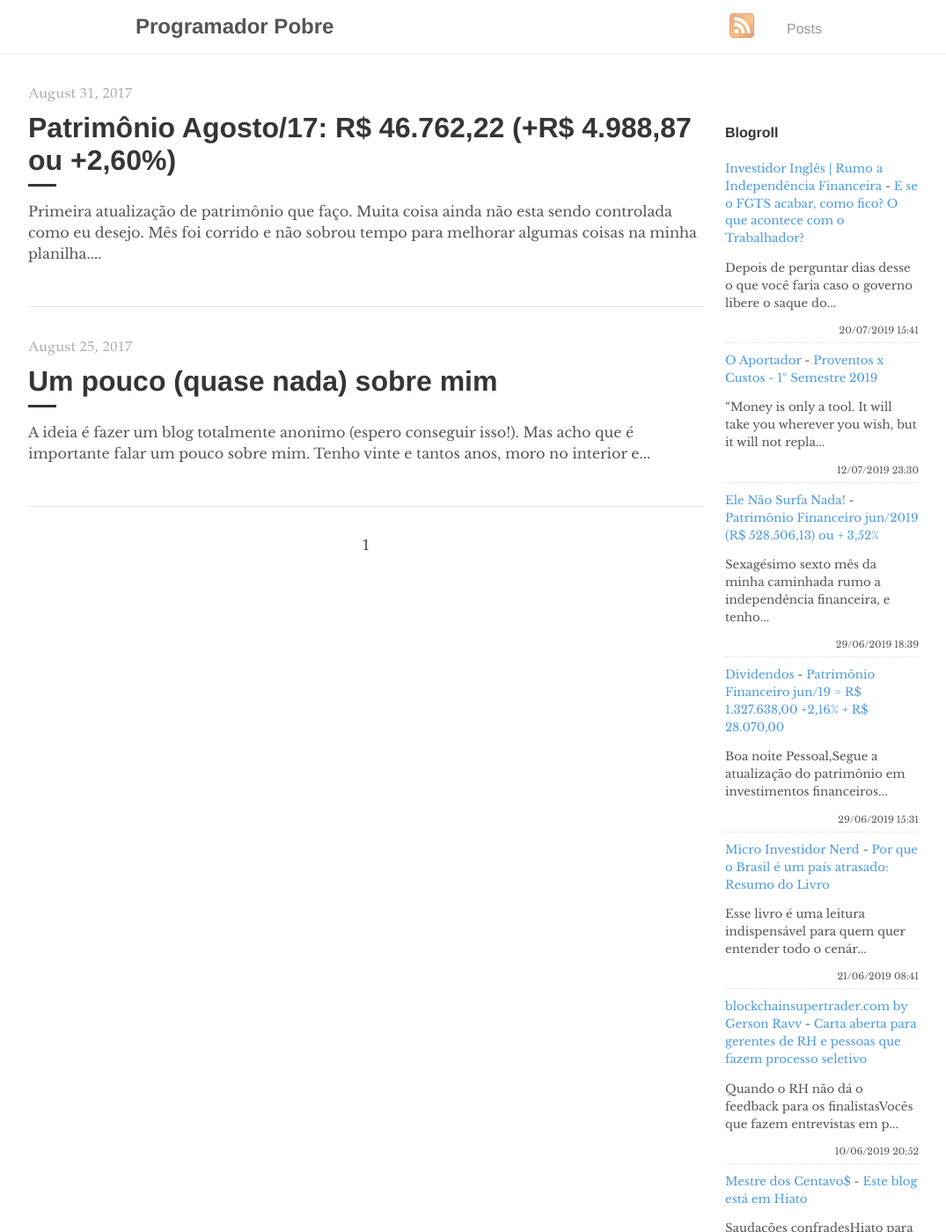
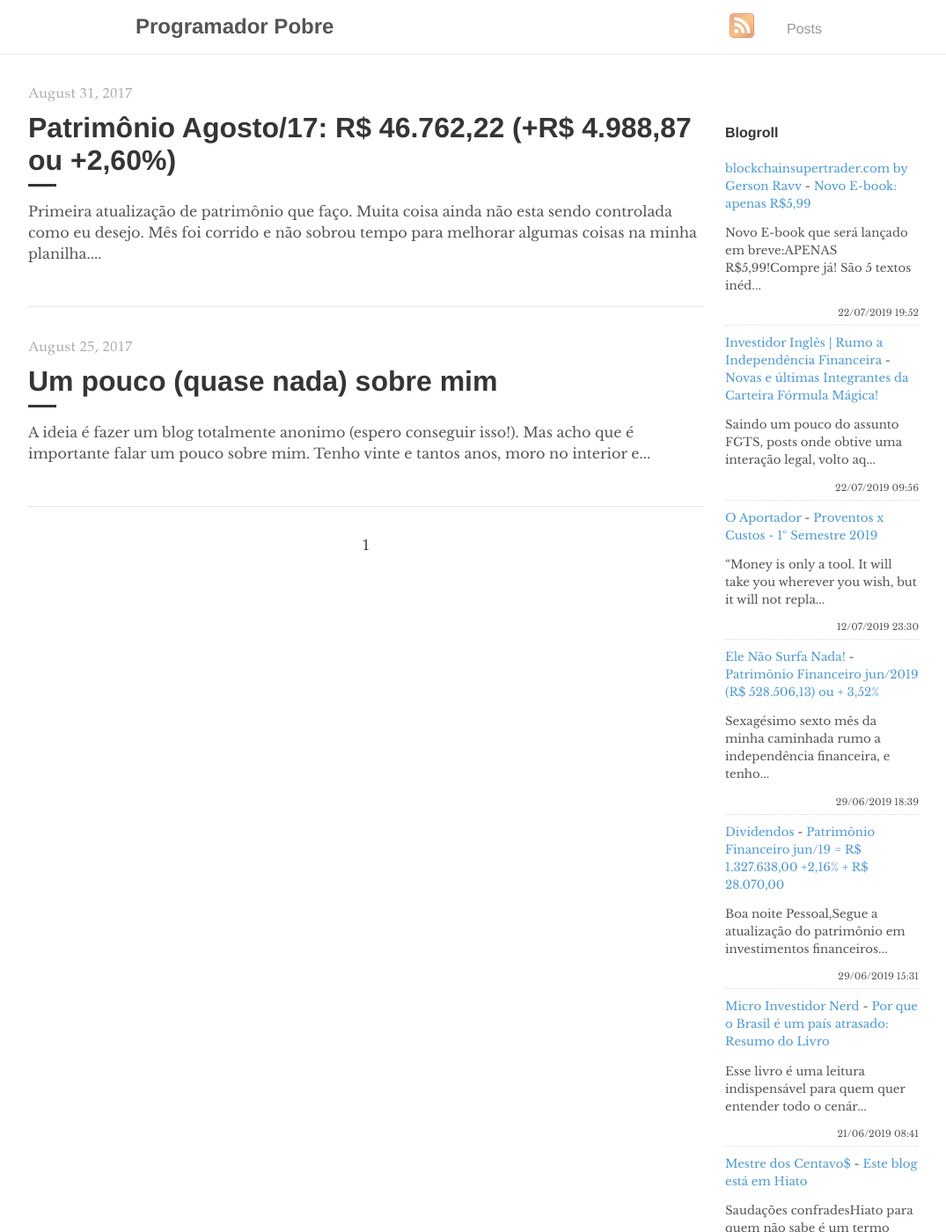
Before and after one commit to programadorpobre/programadorpobre.github.io, a Jekyll site: the page built from index.html, in a window 1280 px wide and 1400 px high. Shown: the whole window at 88% size, without its empty margins (96-1171 px from the left). Built offline with Jekyll 4.4.1, drawn with Linux system fonts in a browser that asks for light colours; the list of posts is cut into pages by our own code; comment, search, counter and statistics services are not loaded.

Commit message:
[ci skip] travis #716

```diff
--- a/_includes/feed-entries.html
+++ b/_includes/feed-entries.html
@@ -1,7 +1,12 @@
 <div class="feed-entry">
-    <a class="feed-entry-site-name" href="https://www.investidoringles.com/">Investidor Inglês | Rumo a Independência Financeira</a> - <a class="feed-entry-title" href="https://www.investidoringles.com/2019/07/o-que-acontece-fim-fgts.html">E se o FGTS acabar, como fico? O que acontece com o Trabalhador?</a>
-    <p class="feed-entry-summary">Depois de perguntar dias desse o que você faria caso o governo libere o saque do...</p>
-    <time datetime="2019-07-20T15:41:00.004-03:00">20/07/2019 15:41</time>
+    <a class="feed-entry-site-name" href="http://www.blockchainsupertrader.com/">blockchainsupertrader.com by Gerson Ravv</a> - <a class="feed-entry-title" href="http://www.blockchainsupertrader.com/2019/07/novo-e-book-apenas-r599.html">Novo E-book: apenas R$5,99</a>
+    <p class="feed-entry-summary">Novo E-book que será lançado em breve:APENAS R$5,99!Compre já! São 5 textos inéd...</p>
+    <time datetime="2019-07-22T19:52:00.000-03:00">22/07/2019 19:52</time>
+</div>
+<div class="feed-entry">
+    <a class="feed-entry-site-name" href="https://www.investidoringles.com/">Investidor Inglês | Rumo a Independência Financeira</a> - <a class="feed-entry-title" href="https://www.investidoringles.com/2019/07/novas-e-ultimas-integrantes-da-carteira.html">Novas e últimas Integrantes da Carteira Fórmula Mágica!</a>
+    <p class="feed-entry-summary">Saindo um pouco do assunto FGTS, posts onde obtive uma interação legal, volto aq...</p>
+    <time datetime="2019-07-22T09:56:00.000-03:00">22/07/2019 09:56</time>
 </div>
 <div class="feed-entry">
     <a class="feed-entry-site-name" href="https://oaportadorfinanceiro.blogspot.com/">O Aportador</a> - <a class="feed-entry-title" href="https://oaportadorfinanceiro.blogspot.com/2019/07/proventos-x-custos-1-semestre-2019.html">Proventos x Custos - 1º Semestre 2019</a>
@@ -24,11 +29,6 @@
     <time datetime="2019-06-21T08:41:00.001-07:00">21/06/2019 08:41</time>
 </div>
 <div class="feed-entry">
-    <a class="feed-entry-site-name" href="http://www.blockchainsupertrader.com/">blockchainsupertrader.com by Gerson Ravv</a> - <a class="feed-entry-title" href="http://www.blockchainsupertrader.com/2019/06/carta-aberta-para-gerentes-de-rh-e.html">Carta aberta para gerentes de RH e pessoas que fazem processo seletivo</a>
-    <p class="feed-entry-summary">Quando o RH não dá o feedback para os finalistasVocês que fazem entrevistas em p...</p>
-    <time datetime="2019-06-10T20:52:00.000-03:00">10/06/2019 20:52</time>
-</div>
-<div class="feed-entry">
     <a class="feed-entry-site-name" href="https://mestredoscentavos.blogspot.com/">Mestre dos Centavo$</a> - <a class="feed-entry-title" href="https://mestredoscentavos.blogspot.com/2019/06/este-blog-esta-em-hiato.html">Este blog está em Hiato</a>
     <p class="feed-entry-summary">Saudações confradesHiato para quem não sabe é um termo muito popular usado nos m...</p>
     <time datetime="2019-06-01T06:31:00.000-07:00">01/06/2019 06:31</time>
```
